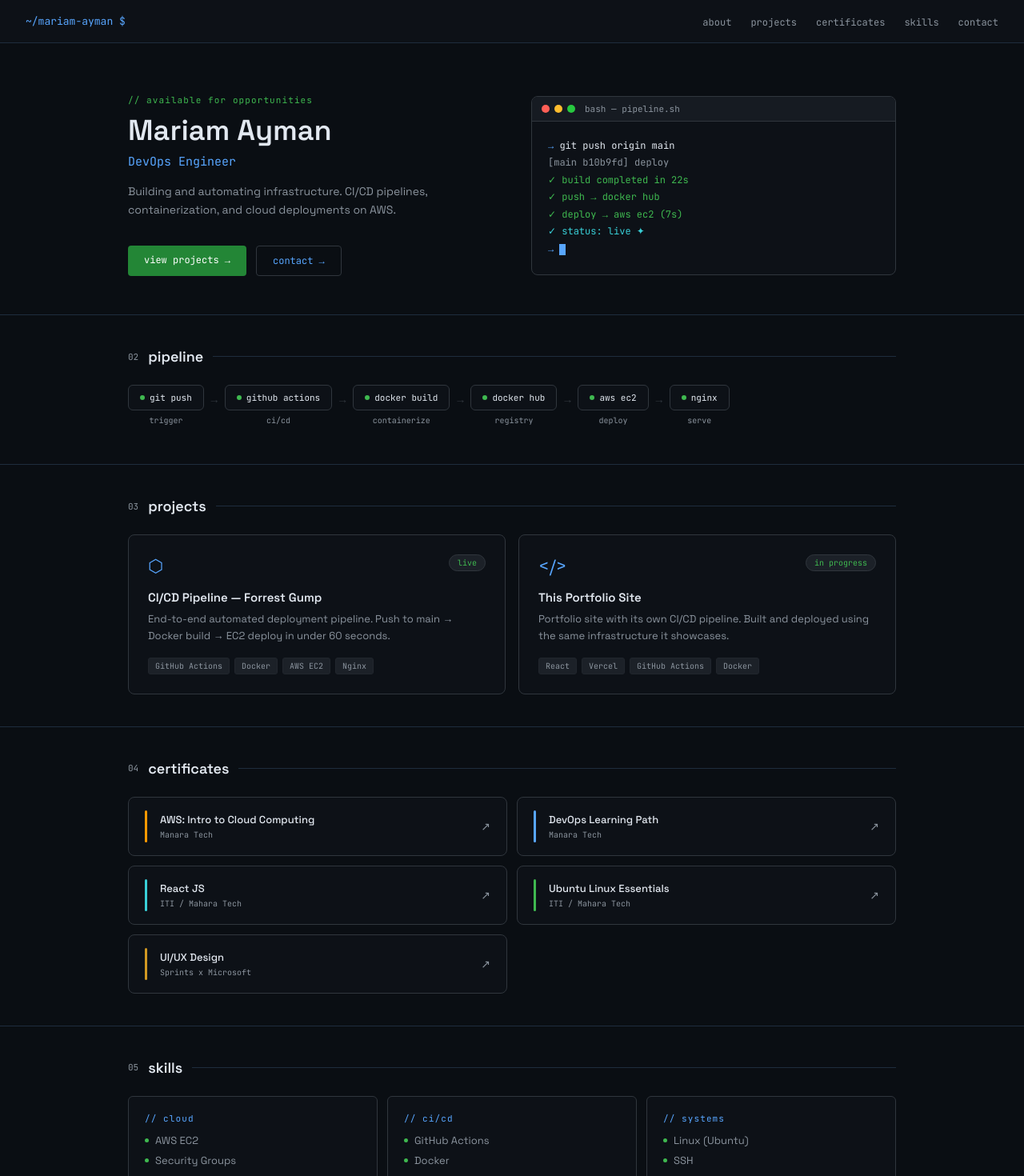
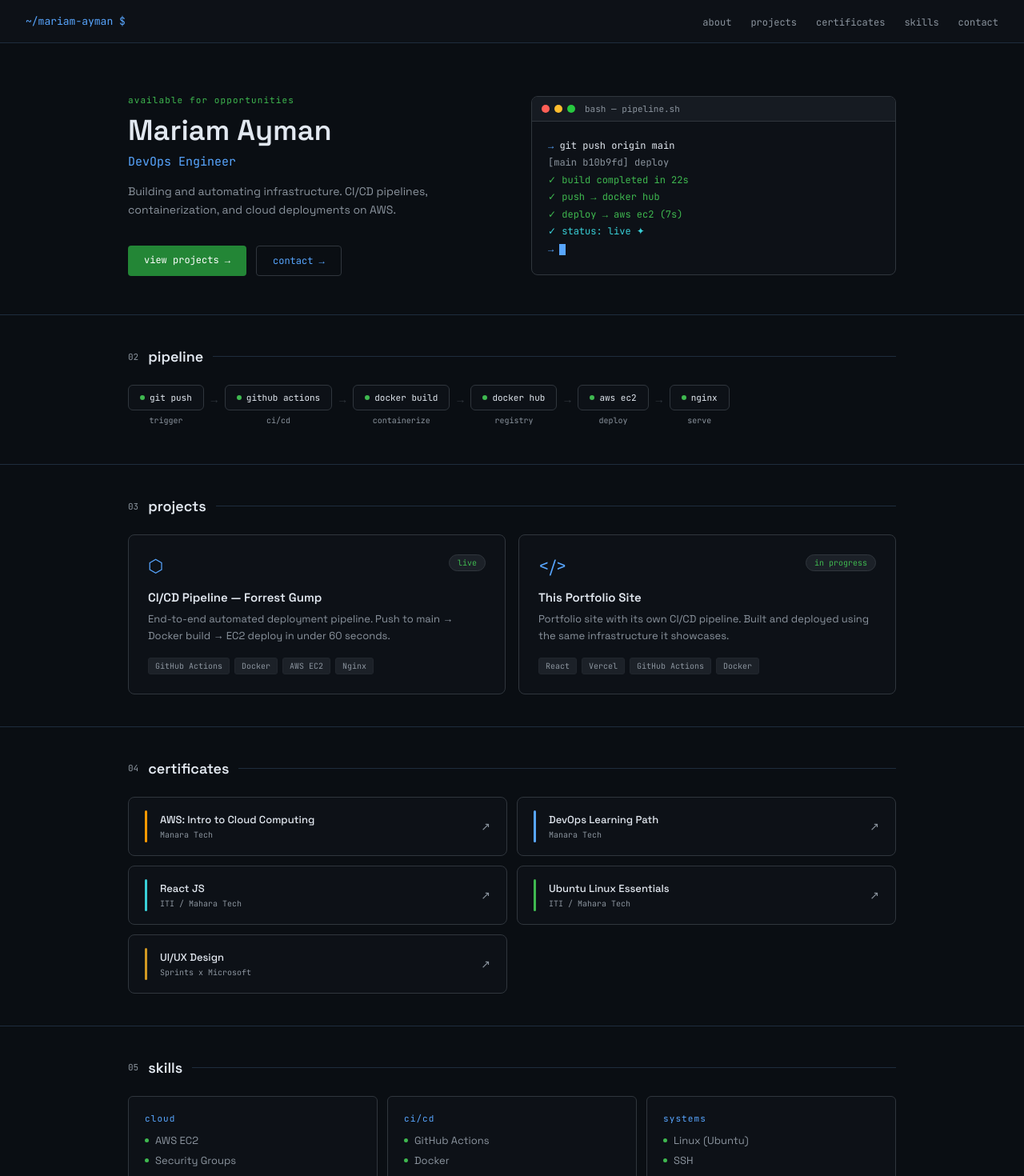
Before and after one commit to maryoussef149-cell/mariam-portfolio, a React (Create React App) app: page / in a window 1280 px wide. Shown: the top 1470 px of the page at 80% size. Built offline with nearby package versions, Linux system fonts and the light colour scheme.

Commit message:
lassst update

```diff
--- a/src/App.js
+++ b/src/App.js
@@ -163,7 +163,7 @@ export default function App() {
       <section className="hero-pad" id="about" style={{ padding: '4rem 2rem 3rem', borderBottom: '1px solid #1e2d3d' }}>
         <div className="hero-grid" style={{ maxWidth: 960, margin: '0 auto' }}>
           <div>
-            <div style={{ fontFamily: 'JetBrains Mono, monospace', fontSize: 11, color: '#3fb950', letterSpacing: '0.1em', marginBottom: '0.75rem' }}>// available for opportunities</div>
+            <div style={{ fontFamily: 'JetBrains Mono, monospace', fontSize: 11, color: '#3fb950', letterSpacing: '0.1em', marginBottom: '0.75rem' }}> available for opportunities</div>
             <div className="hero-name" style={{ fontSize: 36, fontWeight: 700, color: '#e2e8f0', lineHeight: 1.1, marginBottom: '0.5rem' }}>Mariam Ayman</div>
             <div style={{ fontFamily: 'JetBrains Mono, monospace', fontSize: 15, color: '#58a6ff', marginBottom: '1rem' }}>DevOps Engineer</div>
             <p style={{ fontSize: 14, color: '#8b949e', lineHeight: 1.7, maxWidth: 380, marginBottom: '2rem' }}>Building and automating infrastructure. CI/CD pipelines, containerization, and cloud deployments on AWS.</p>
@@ -241,7 +241,7 @@ export default function App() {
           <div className="skills-grid">
             {Object.entries(SKILLS).map(([group, items]) => (
               <div key={group} style={{ background: '#0d1117', border: '1px solid #30363d', borderRadius: 6, padding: '1.25rem' }}>
-                <div style={{ fontFamily: 'JetBrains Mono, monospace', fontSize: 11, color: '#58a6ff', letterSpacing: '0.1em', marginBottom: '0.75rem' }}>// {group}</div>
+                <div style={{ fontFamily: 'JetBrains Mono, monospace', fontSize: 11, color: '#58a6ff', letterSpacing: '0.1em', marginBottom: '0.75rem' }}> {group}</div>
                 {items.map(s => (
                   <div key={s} style={{ display: 'flex', alignItems: 'center', gap: 8, fontSize: 13, color: '#8b949e', marginBottom: 8 }}>
                     <div style={{ width: 5, height: 5, borderRadius: '50%', background: '#3fb950', flexShrink: 0 }} />
```
